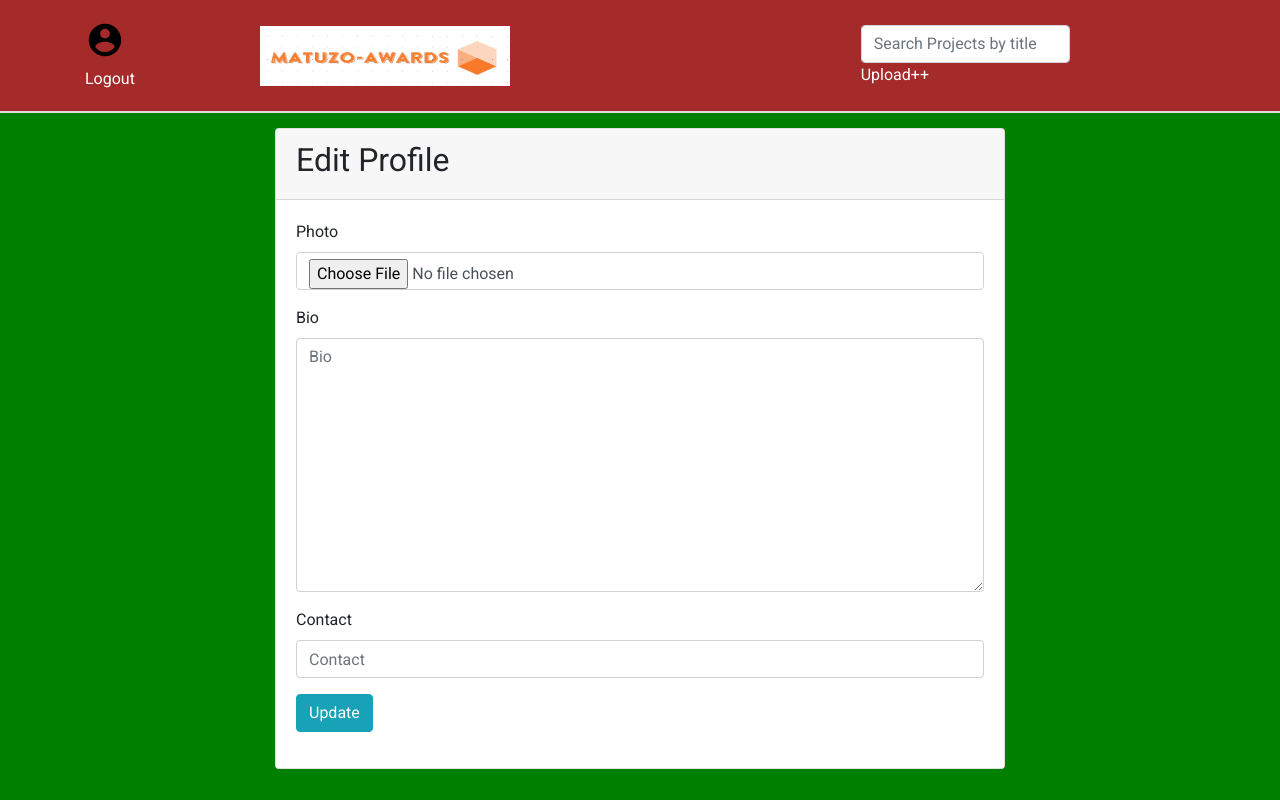
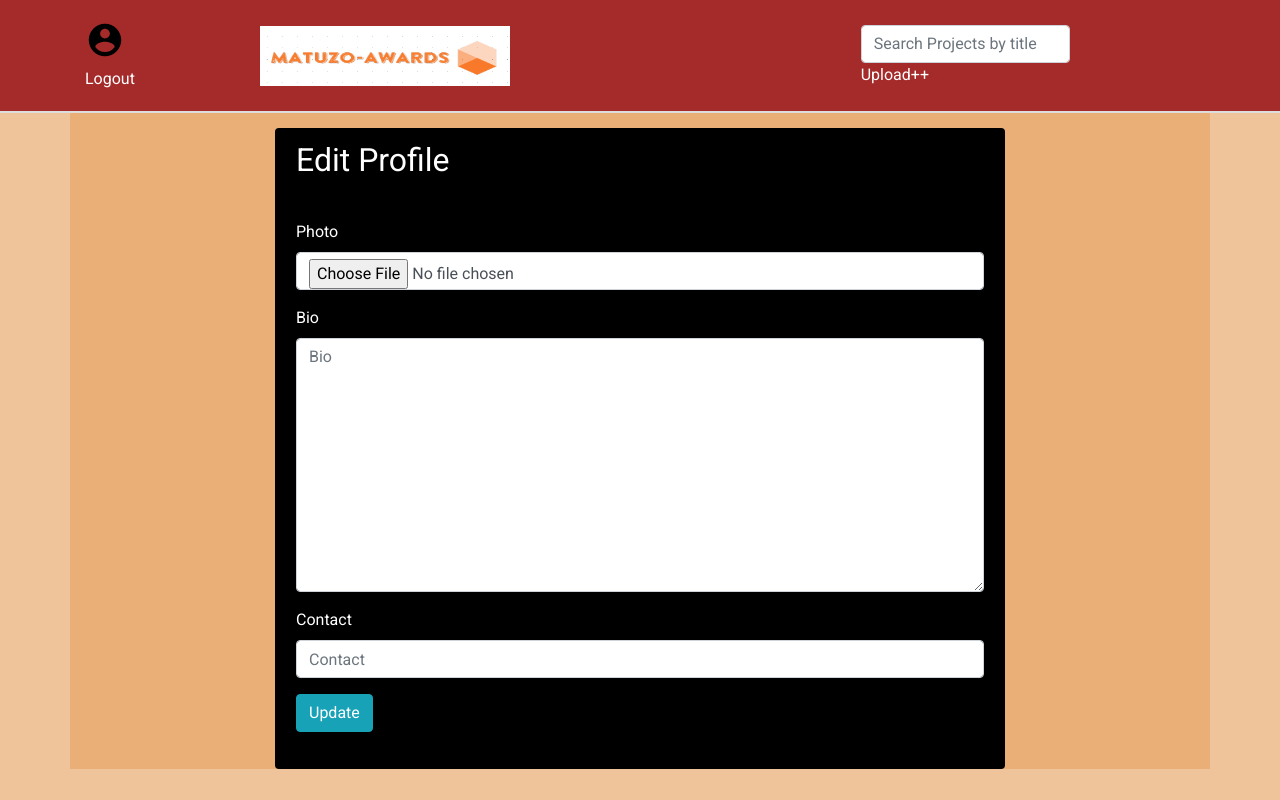
Before and after one commit to willyowi/Projo-awwards, a Django app: page /profile/update/ in a window 1280 px wide. Run offline with Django 3.2, Linux system fonts and the light colour scheme; the visitor is signed in with stand-in values (Sample User, id 1); data comes from the database, SQL or seed files in the repository; parts of the project's set-up code (start-up, migrations or seed data) failed here and were passed over; some libraries are stand-ins or nearby versions.

Commit message:
style update profile

```diff
--- a/aww/templates/registration/base.html
+++ b/aww/templates/registration/base.html
@@ -28,7 +28,7 @@
   {% endblock %}
 
 </head>
-<body>
+<body style="background-color:  rgba(231, 163, 99, 0.637)">
   {% include "navbar.html" %}
 
     {% block content %} {%endblock%}
--- a/aww/templates/registration/login.html
+++ b/aww/templates/registration/login.html
@@ -3,7 +3,7 @@
 {% load bootstrap4 %}
 
 {% block content %}
-<div class="container" style="margin-top:160px;">
+<div class="container" style="margin-top:160px; color:  rgba(231, 163, 99, 0.637);">
     <div class="row sign-up top-margin">
       <div class="col-md-1">
         <!-- Empty div -->
--- a/aww/templates/registration/registration_form.html
+++ b/aww/templates/registration/registration_form.html
@@ -3,7 +3,7 @@
 {% load bootstrap4 %}
 
 {% block content %}
-<div class="container" style="margin-top:120px;">
+<div class="container" style="margin-top:120px;background-color:  rgba(231, 163, 99, 0.637)">
     <div class="row">
         <div class="col-md-4">
             <div class="lay">
--- a/aww/templates/registration/update_profile.html
+++ b/aww/templates/registration/update_profile.html
@@ -3,17 +3,17 @@
 {% load bootstrap4 %}
 {% block content %}
 
-<div class="container" style="margin-top:80px;">
+<div class="container" style="margin-top:80px; background-color:  rgba(231, 163, 99, 0.637)">
 
     <div class="row">
     <div class="col-md-2"></div>
     <div class="col-md-8">
-    <div class="card card-info mt-5">
+    <div class="card card-info mt-5" style="background-color: black" >
         <div class="card-header">
-            <h2>Edit Profile</h2>
+            <h2 style="color: white">Edit Profile</h2>
         </div>
         <div class="card-body">
-                <form action="{%url 'update_profile' %}" method="post" enctype="multipart/form-data">
+                <form action="{%url 'update_profile' %}" method="post" enctype="multipart/form-data" style="color: white">
                     {% csrf_token %}
                     {% bootstrap_form form %}
                     <div class="form-group">
```
